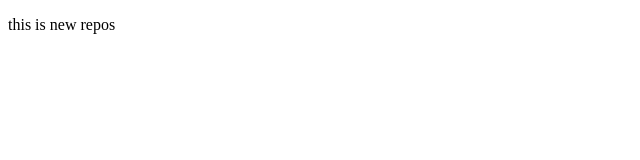
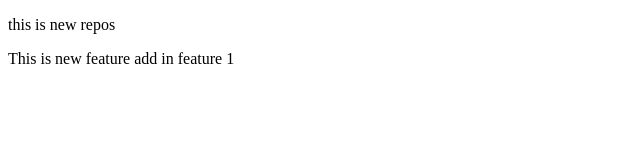
Before and after one commit to Ayushk2006/LocalRepo, a plain HTML site: page index.html in a window 1280 px wide. Shown: the whole page, without its empty margins (0-640 px from the left). Drawn offline with Linux system fonts and the light colour scheme.

Commit message:
adding feature in feature1 branch

```diff
--- a/index.html
+++ b/index.html
@@ -7,6 +7,7 @@
 </head>
 <body>
     <p>this is new repos</p>
+    <p>This is new feature add in feature 1</p>
 
 </body>
 </html>
```
